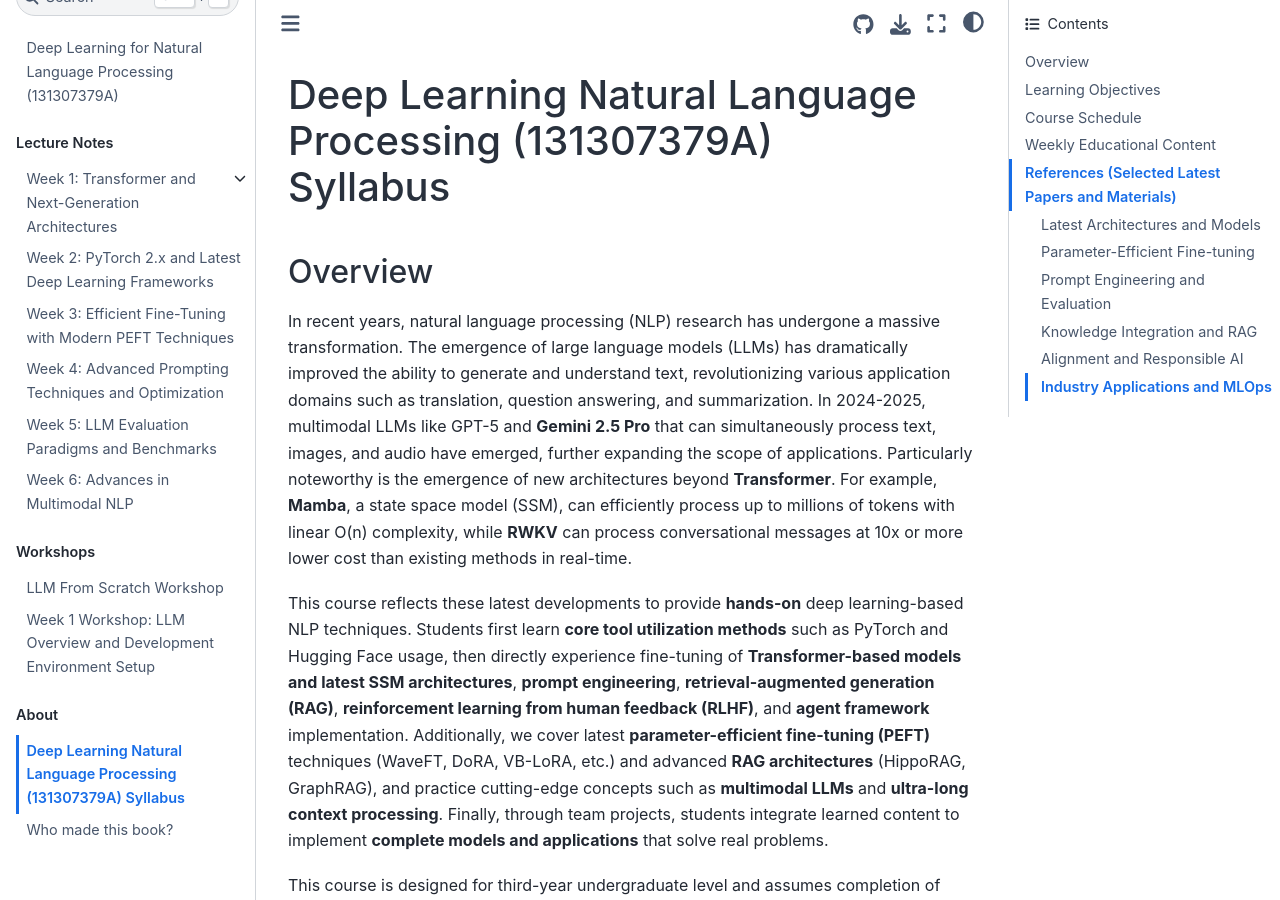
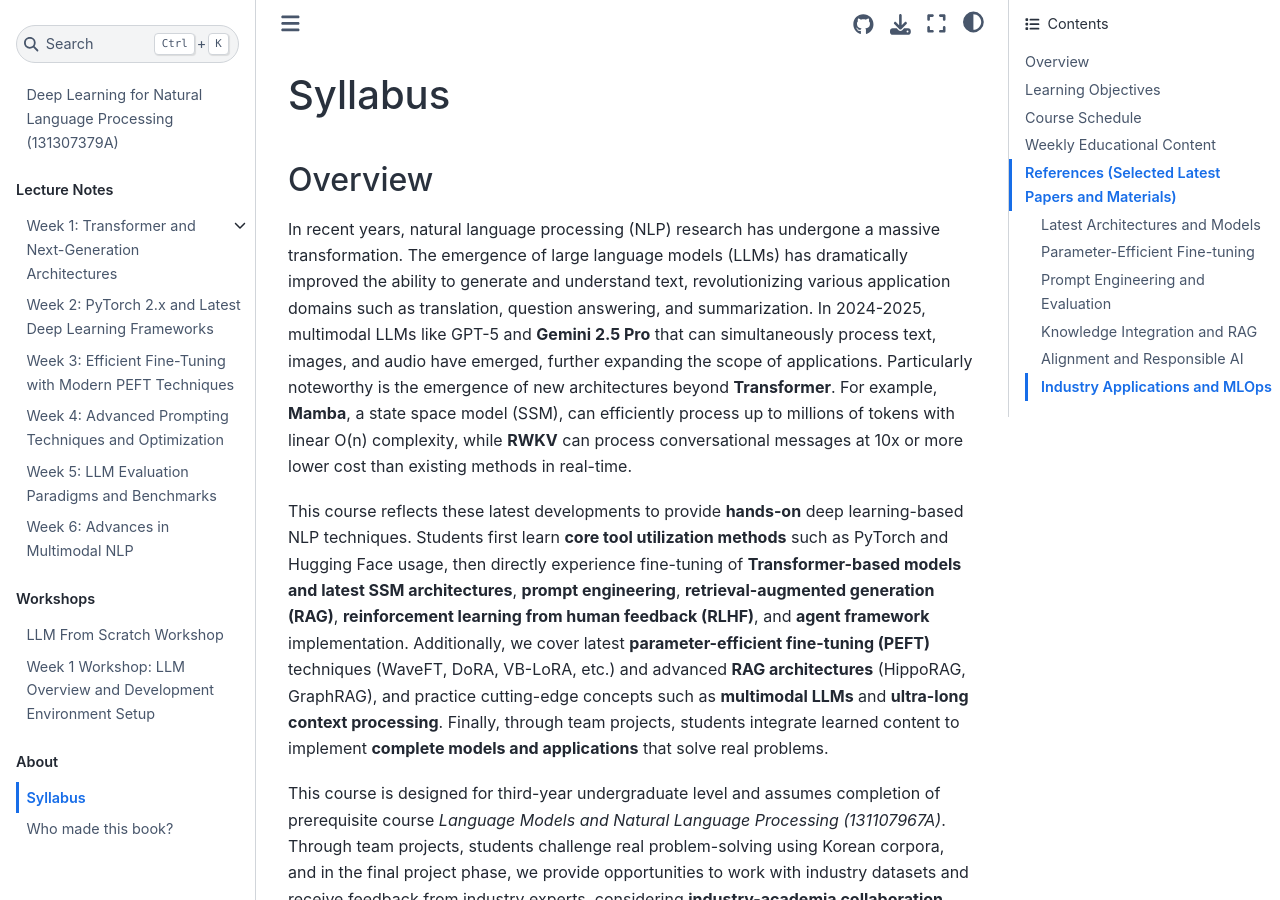
Before and after one commit to entelecheia/deepnlp-2025, a Jupyter Book: the page built from book/en/syllabus/index.md, in a window 1280 px wide and 900 px high. Built offline with Jupyter Book 1.0.4 settings and Sphinx 7.4.7 and the Sphinx Book theme 1.1.4, drawn with Linux system fonts in a browser that asks for light colours.

Commit message:
chore: Simplify syllabus titles in English and Korean versions for clarity and consistency. Remove course code from titles to enhance focus on syllabus content.

```diff
--- a/book/en/syllabus/index.md
+++ b/book/en/syllabus/index.md
@@ -1,4 +1,4 @@
-# Deep Learning Natural Language Processing (131307379A) Syllabus
+# Syllabus
 
 ## Overview
 
```
Also changed, not shown: book/ko/syllabus/index.md (+1 -1 lines).
